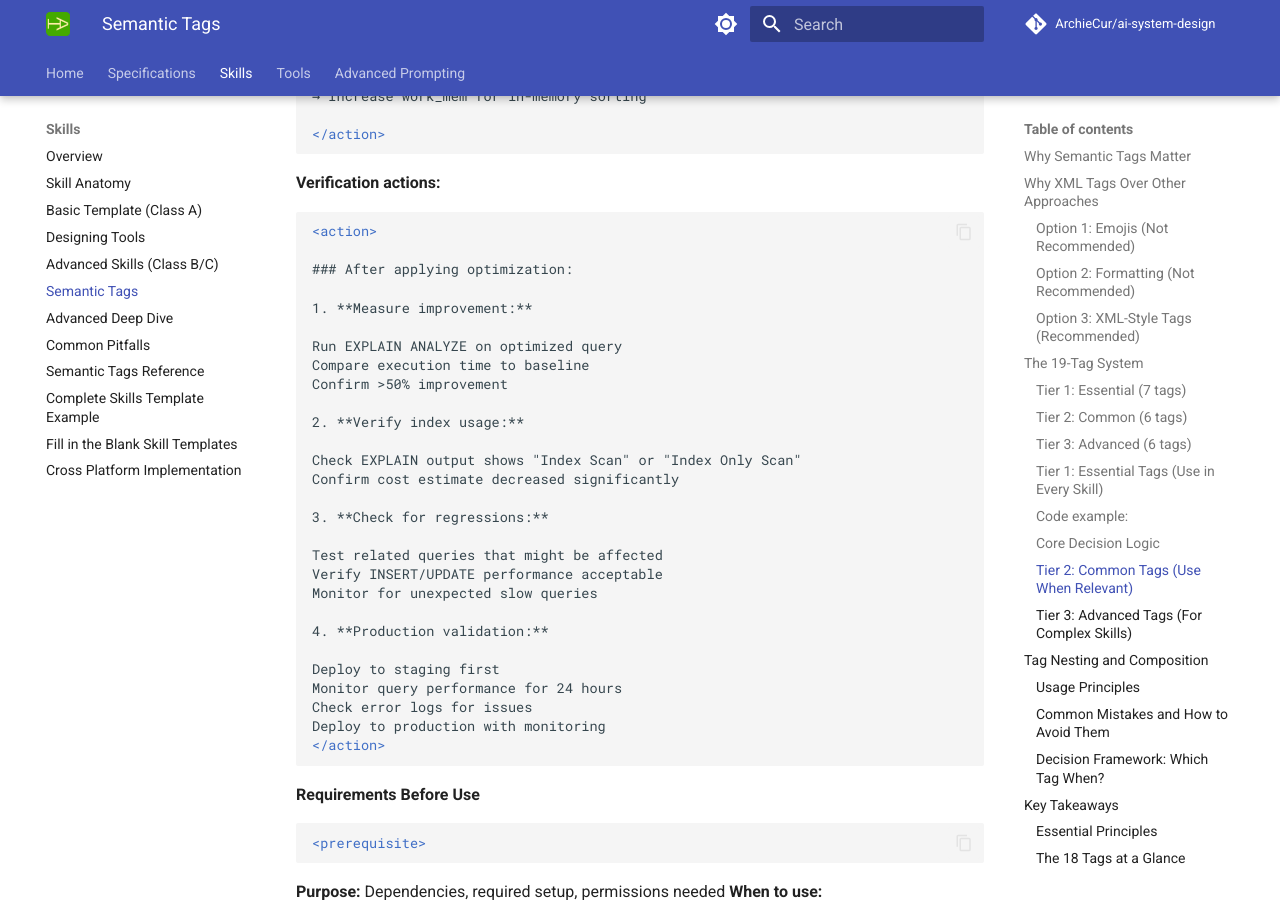
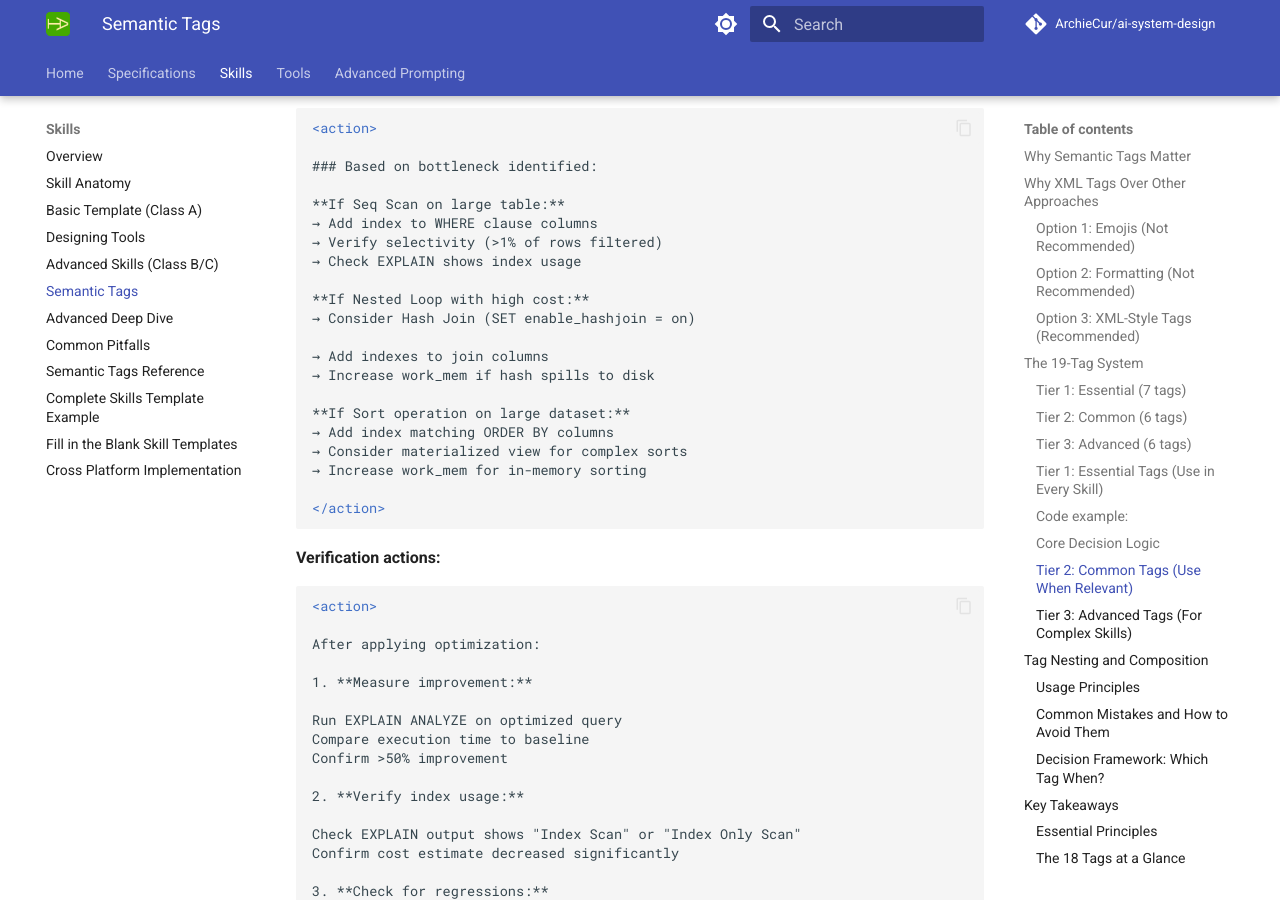
Before and after one commit to ArchieCur/ai-system-design, an MkDocs documentation site: the page built from docs/skills/Skills_1.4_Semantic_Tags.md, in a window 1280 px wide and 900 px high, scrolled down 21662 px. Built offline with MkDocs 1.6.1 and Material for MkDocs 9.7.7, drawn with Linux system fonts in a browser that asks for light colours; comment, search, counter and statistics services are not loaded.

````diff
--- a/docs/skills/Skills_1.4_Semantic_Tags.md
+++ b/docs/skills/Skills_1.4_Semantic_Tags.md
@@ -176,6 +176,7 @@ Total: 19 tags
 "I MUST follow this. Failure to follow causes serious problems."
 
 **Examples:**
+
 **Blocking condition:**
 
 ```xml
@@ -261,6 +262,7 @@ Model interpretation:
 
 
 **Examples:**
+
 **Hidden cost:**
 
 ```xml
@@ -329,6 +331,7 @@ Do not use for:
 "This is the right way to do it. I should emulate this approach."
 
 **Examples:**
+
 **Step-by-step pattern:**
 
 ```xml
@@ -419,6 +422,7 @@ If all criteria met → Add index and verify improvement
 **Best practice:** Pair with <rationale> tag to explain WHY it's wrong.
 
 **Examples:**
+
 **With rationale:**
 
 ```xml
@@ -517,6 +521,7 @@ complex nested conditions.**
 
 
 **Examples:**
+
 **Simple condition:**
 
 ```xml
@@ -627,6 +632,7 @@ complex nested conditions.**
 **Key principle: Use <decision_criteria> for ANY "if this, then that" logic. It's designed to handle
 simple to complex conditional structures.**
 
+
 **When to Stop Using This Skill**
 
 ```xml
@@ -678,6 +684,7 @@ attentional residue that degrades subsequent task performance.
 ```
 
 **Examples:**
+
 **SQL Optimization:**
 
 ```xml
@@ -752,6 +759,7 @@ attentional residue that degrades subsequent task performance.
 **Key principle: User Intent Change is ALWAYS the first condition to check. Task completion comes
 second.**
 
+
 **When NOT to Use This Skill**
 
 ```xml
@@ -775,6 +783,7 @@ second.**
 "I should NOT use this skill for these cases. There's a better skill for these tasks."
 
 **Examples:**
+
 **Clear boundaries:**
 
 ```xml
@@ -871,6 +880,7 @@ and performance issues. Style and formatting are separate concerns.
 "This is good to know but not critical to follow."
 
 **Examples:**
+
 **Platform differences:**
 
 ```xml
@@ -944,6 +954,7 @@ maximum impact.
 "Here's a concrete example I can learn from."
 
 **Examples:**
+
 **Before/after optimization:**
 
 ```xml
@@ -1112,7 +1123,6 @@ CREATE INDEX idx_orders_created ON orders(created_at DESC);
 </condition>
 ```
 
-
 **Context-based:**
 
 ```xml
@@ -1235,7 +1245,7 @@ Measure execution time improvement (should be >50% faster)
 
 <action>
 
-### After applying optimization:
+After applying optimization:
 
 1. **Measure improvement:**
 
````
